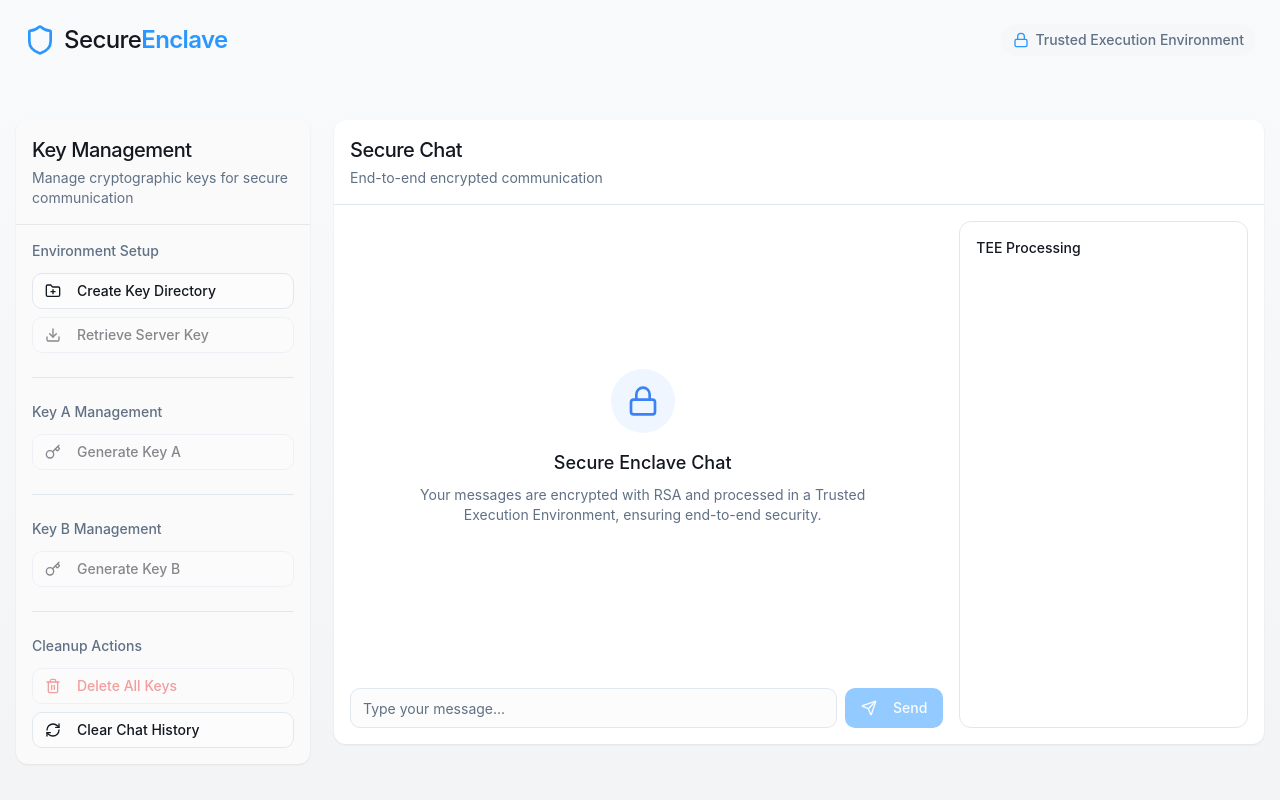
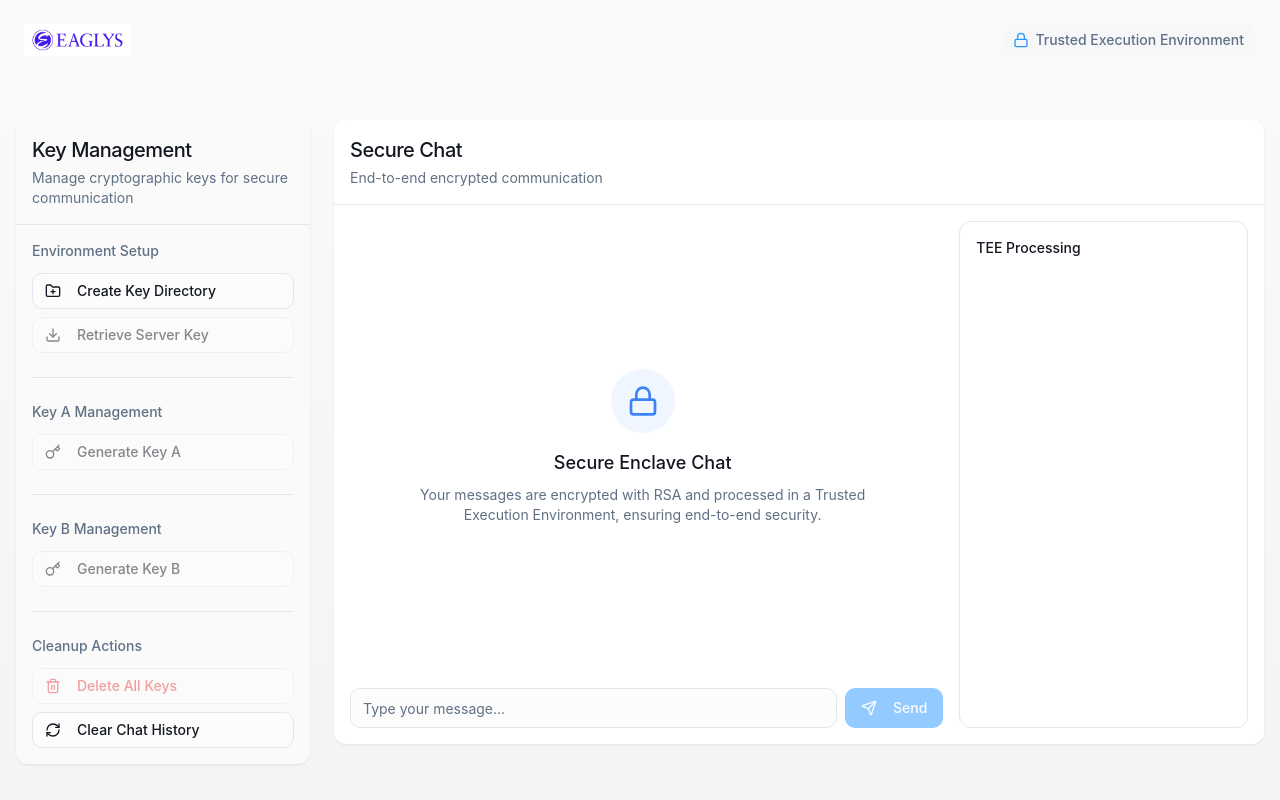
Before and after one commit to Marstronix218/secure-chat-enclave, a React (Vite) app: page / in a window 1280 px wide. Built offline with nearby package versions, Linux system fonts and the light colour scheme; a web font is replaced by a local one.

Commit message:
Update application logo
Replaced the existing logo with a new logo.

```diff
--- a/src/components/Header.tsx
+++ b/src/components/Header.tsx
@@ -1,7 +1,7 @@
 
 import React from "react";
 import { motion } from "framer-motion";
-import { Lock, Shield } from "lucide-react";
+import { Lock } from "lucide-react";
 
 const Header = () => {
   return (
@@ -16,10 +16,11 @@ const Header = () => {
         }}
       >
         <div className="flex items-center space-x-2">
-          <Shield className="h-8 w-8 text-primary" />
-          <h1 className="text-2xl font-medium tracking-tight">
-            Secure<span className="text-primary font-semibold">Enclave</span>
-          </h1>
+          <img
+            src="/lovable-uploads/bb422bb5-2d39-4fed-80b0-370b9416f988.png"
+            alt="Eaglys Logo"
+            className="h-8"
+          />
         </div>
 
         <div className="flex items-center space-x-1.5 bg-secondary/50 px-3 py-1.5 rounded-full">
```
Also changed, not shown: public/lovable-uploads/bb422bb5-2d39-4fed-80b0-370b9416f988.png (added).
